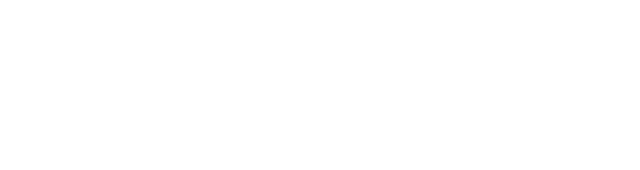
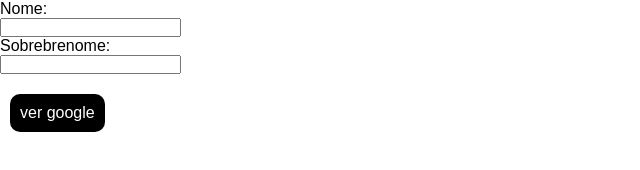
Before and after one commit to jp5plays/display-block, a plain HTML site: page index.html in a window 1280 px wide. Shown: the whole page, without its empty margins (0-640 px from the left). Drawn offline with Linux system fonts and the light colour scheme.

Commit message:
atividade finalizada

```diff
--- a/index.html
+++ b/index.html
@@ -5,9 +5,21 @@
     <meta charset="UTF-8">
     <meta http-equiv="X-UA-Compatible" content="IE=edge">
     <meta name="viewport" content="width=device-width, initial-scale=1.0">
+    <link rel="stylesheet" href="style.css">
     <title>display <Blockquote></Blockquote></title>
 </head>
 <body>
+    <form action="">
+        <div>
+            <label for="">Nome:</label>
+            <input type="text">
+        </div>
+        <div>
+            <label for="">Sobrebrenome:</label>
+            <input type="text">
+        </div>
 
+    </form>
+    <a href="https://google.com">ver google </a>
 </body>
 </html>
--- /dev/null
+++ b/style.css
@@ -0,0 +1,21 @@
+*{
+    margin: 0;
+    padding: 0;
+    box-sizing: border-box;
+    font-family: Arial, Helvetica, sans-serif;
+}
+label{
+    display: block;
+
+}
+a{
+display: block;
+    text-decoration: none;
+    background: black;
+    color: white;
+    padding:10px ;
+    border-radius: 10px;
+    margin-top: 20px;
+    width: fit-content;
+    margin-left: 10px;
+}
```
